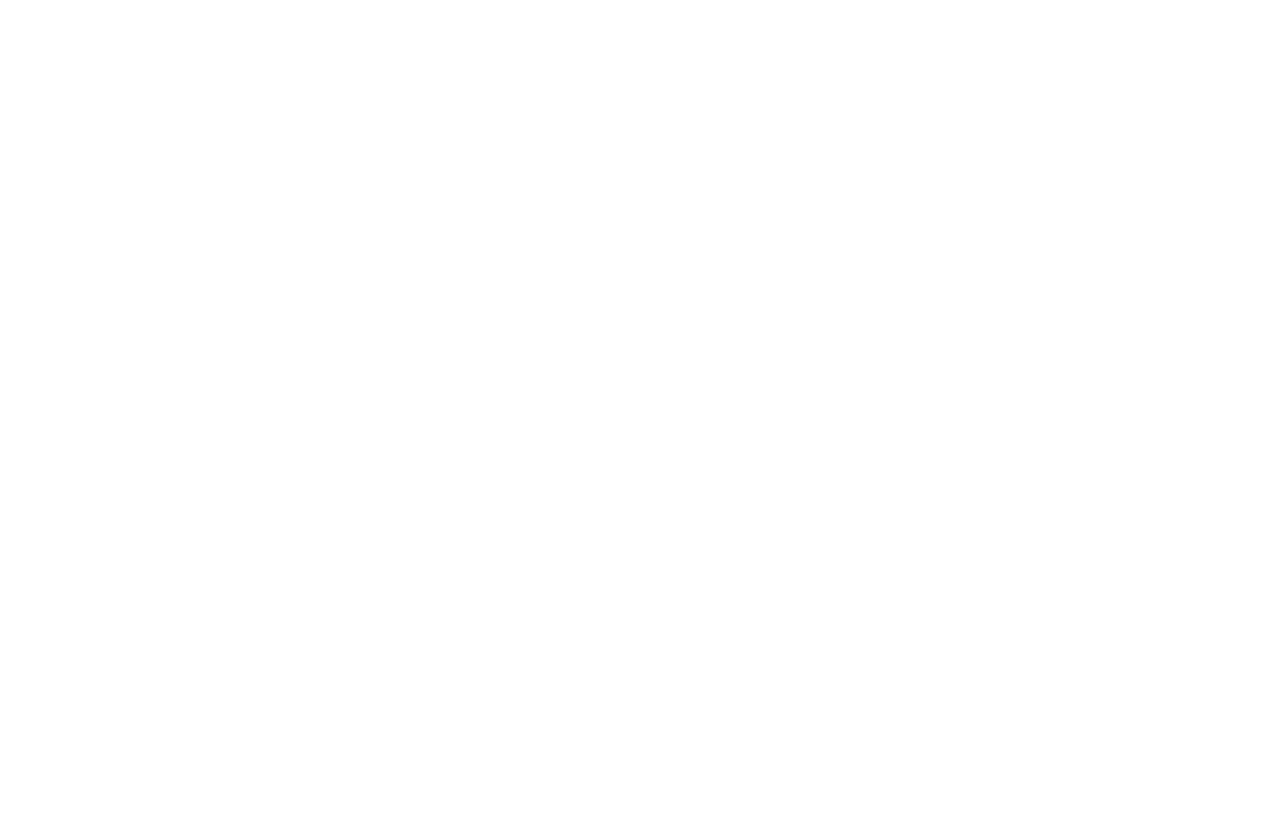
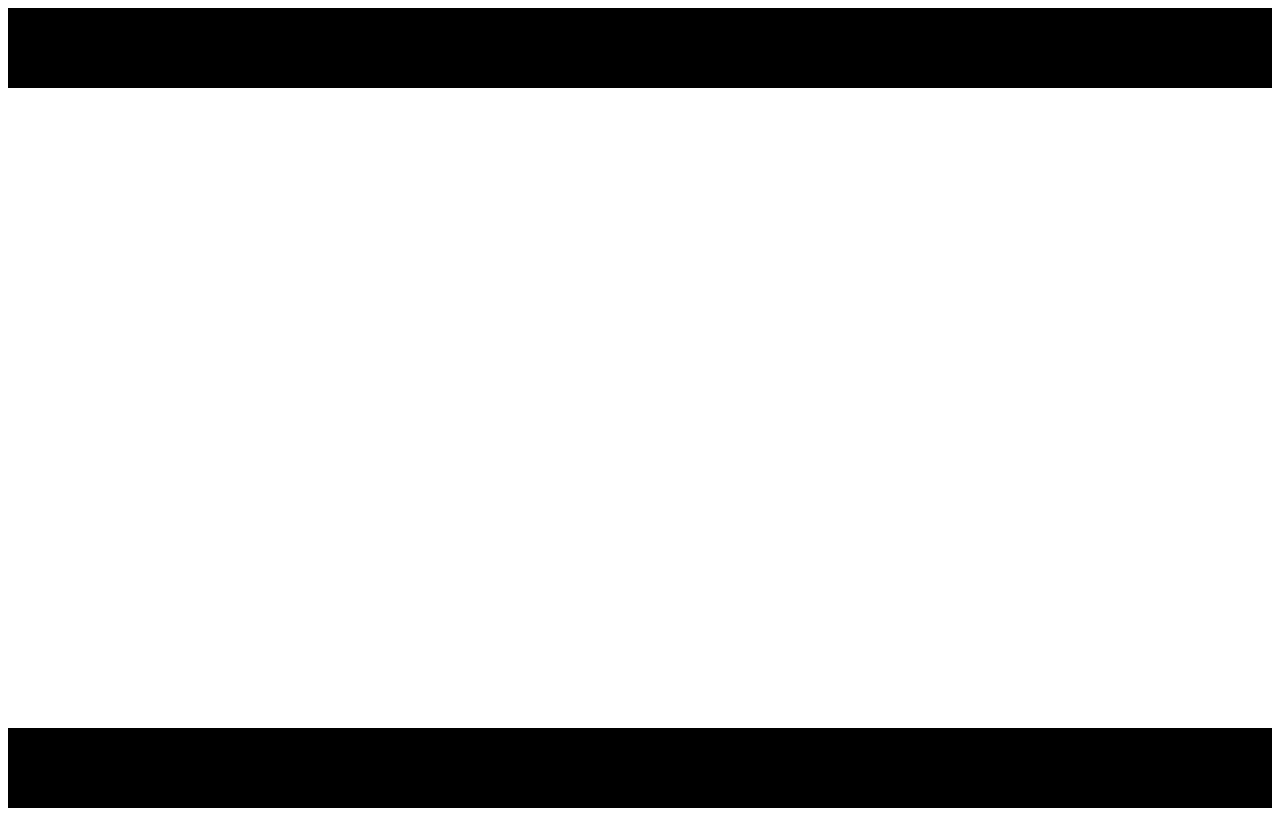
Before and after one commit to mpagels/companion-DNJBM, a website: page src/index.html in a window 1280 px wide. Drawn offline with Linux system fonts and the light colour scheme.

Commit message:
Create index.css, add basic styles

```diff
--- a/src/index.html
+++ b/src/index.html
@@ -5,6 +5,7 @@
     <meta http-equiv="X-UA-Compatible" content="IE=edge" />
     <meta name="viewport" content="width=device-width, initial-scale=1.0" />
     <title>Document</title>
+    <link rel="stylesheet" href="/styles/index.css" />
   </head>
   <body class="body">
     <header class="header"></header>
--- /dev/null
+++ b/styles/index.css
@@ -0,0 +1,17 @@
+.body {
+  display: grid;
+  grid-template-rows: 10vh auto 10vh;
+  height: 100vh;
+}
+
+.header {
+  background-color: black;
+}
+
+.main {
+  overflow-y: scroll;
+}
+
+.footer {
+  background-color: black;
+}
```
